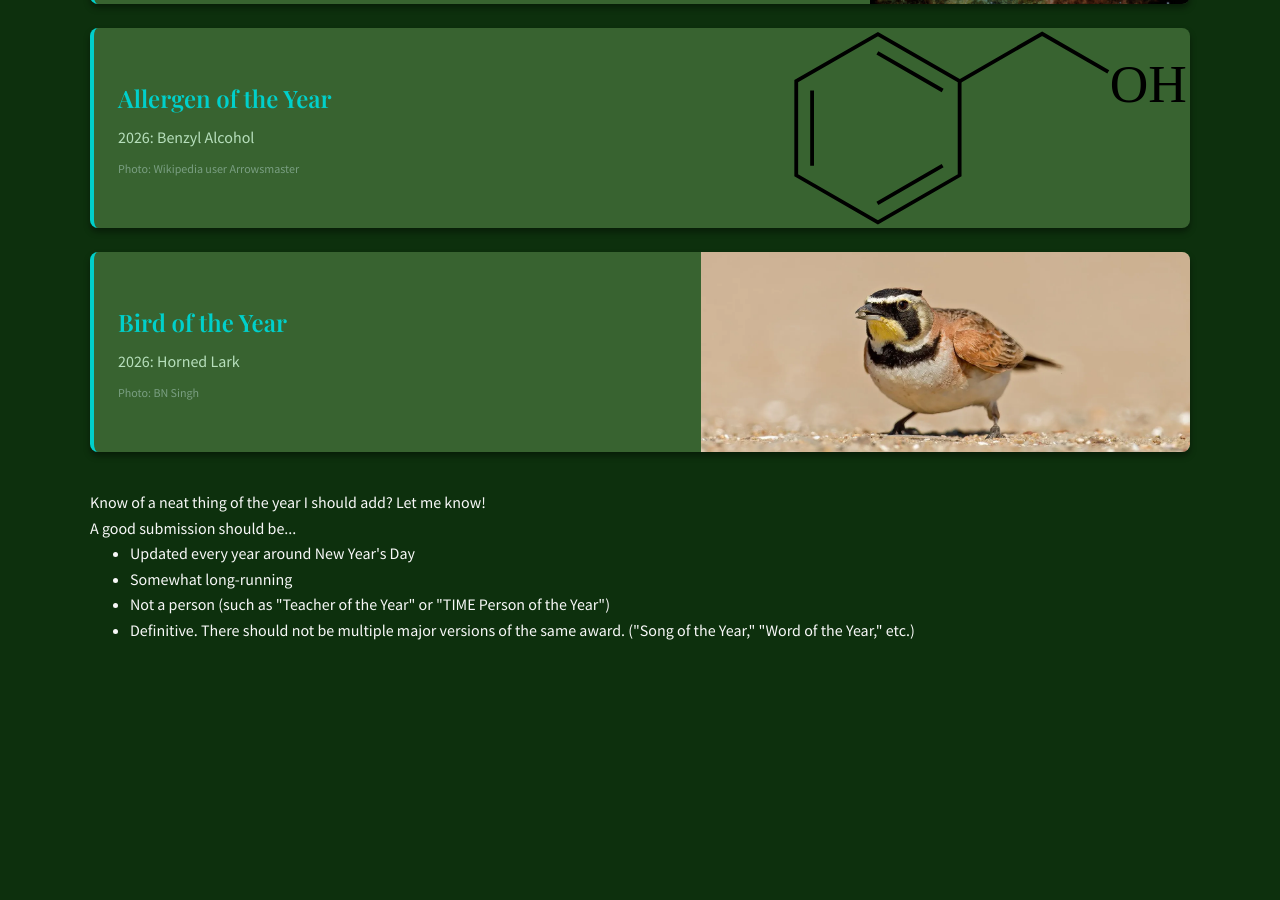
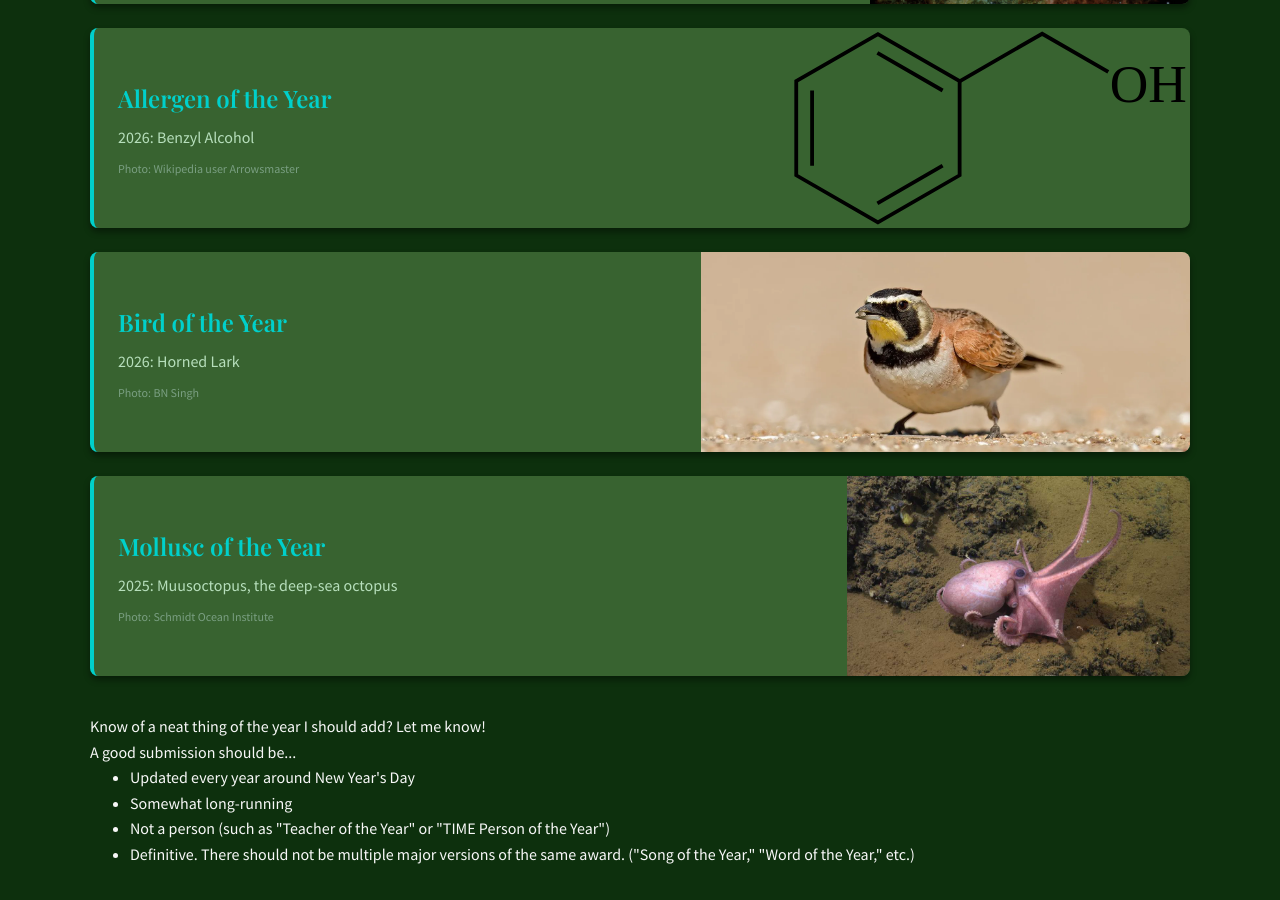
Before and after one commit to prismika/prismika.github.io, a Jekyll site: the page projects/things-of-the-year/index.html, which Jekyll copies as it is, in a window 1280 px wide and 900 px high, scrolled down 2033 px. Built offline with Jekyll 4.4.1, drawn with Linux system fonts in a browser that asks for light colours; before the commit the page ends 2709 px from its top, so only the background shows below that.

Commit message:
Mollusc of the year!

```diff
--- a/projects/things-of-the-year/index.html
+++ b/projects/things-of-the-year/index.html
@@ -171,6 +171,20 @@
                 </div>
                 <img src="images/Horned-Lark.webp" alt="A small, crouching bird.">
             </div>
+            <div class="card">
+                <div class="card-content">
+                    <h2 class="card-title">
+                        <a href="https://www.unitasmalacologica.org/previous-winners.html" target="_blank" rel="noopener">
+                            Mollusc of the Year
+                        </a>
+                    </h2>
+                    <p class="card-description">
+                        2025: Muusoctopus, the deep-sea octopus
+                    </p>
+                    <p class="card-credit">Photo: Schmidt Ocean Institute</p>
+                </div>
+                <img src="images/muusoctopus.jpg" alt="A pink octopus extends its tentacles along the floor of a body of water.">
+            </div>
         </div>
         <div class="note">
         <p>
```
Also changed, not shown: projects/things-of-the-year/images/muusoctopus.jpg (added).
